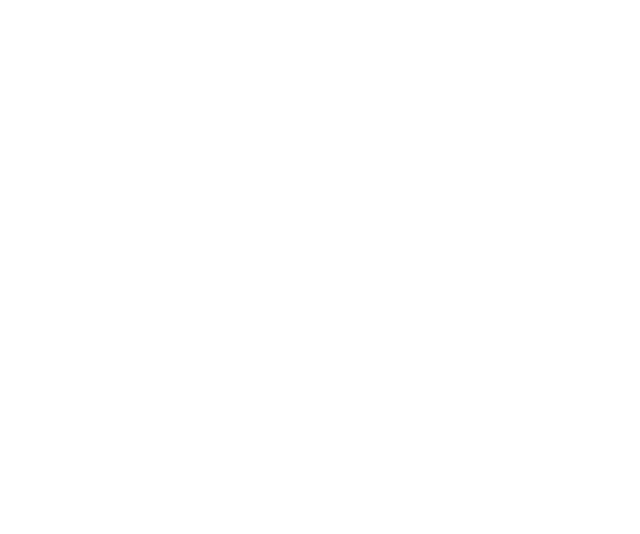
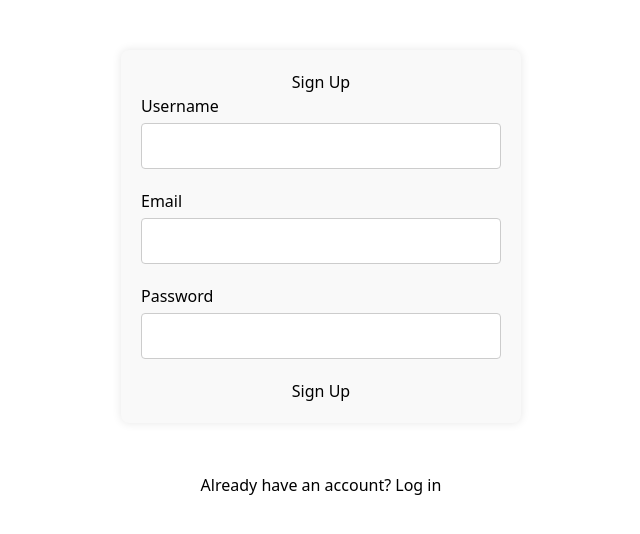
Before and after one commit to festus-sulumeti/Spacer, a React (Vite) app: page /signup in a window 1280 px wide. Before the commit this address had no page. Shown: the top 534 px of the page, without its empty margins (319-959 px from the left). Built offline with nearby package versions, Linux system fonts and the light colour scheme.

Commit message:
the project files

```diff
--- a/src/App.jsx
+++ b/src/App.jsx
@@ -3,6 +3,7 @@ import React from "react";
 import { BrowserRouter as Router, Routes, Route } from "react-router-dom";
 import Home from "./components/Home";
 import Login from "./components/Login";
+import AccountCreation from "./components/Accountcreation";
 
 function App() {
   return (
@@ -10,6 +11,7 @@ function App() {
       <Routes>
         <Route path="/" element={<Home />} />
         <Route path="/Login" element={<Login />} />
+        <Route path="/signup" element={<AccountCreation />} />
       </Routes>
     </Router>
   );
--- /dev/null
+++ b/src/components/Accountcreation.jsx
@@ -0,0 +1,58 @@
+import React, { useState } from "react";
+import '../styling/Accountcreation.css';
+
+const AccountCreation = () => {
+  const [username, setUsername] = useState("");
+  const [email, setEmail] = useState("");
+  const [password, setPassword] = useState("");
+
+  const handleSubmit = (e) => {
+    e.preventDefault();
+    // Handle form submission here, e.g., send data to backend or validate input
+    console.log("Submitted:", { username, email, password });
+  };
+
+  return (
+    <>
+      <div className="container">
+        <h2>Sign Up</h2>
+        <form onSubmit={handleSubmit}>
+          <div className="form-group">
+            <label htmlFor="username">Username</label>
+            <input
+              type="text"
+              id="username"
+              value={username}
+              onChange={(e) => setUsername(e.target.value)}
+              required
+            />
+          </div>
+          <div className="form-group">
+            <label htmlFor="email">Email</label>
+            <input
+              type="email"
+              id="email"
+              value={email}
+              onChange={(e) => setEmail(e.target.value)}
+              required
+            />
+          </div>
+          <div className="form-group">
+            <label htmlFor="password">Password</label>
+            <input
+              type="password"
+              id="password"
+              value={password}
+              onChange={(e) => setPassword(e.target.value)}
+              required
+            />
+          </div>
+          <button type="submit">Sign Up</button>
+        </form>
+      </div>
+      <p>Already have an account? <a href="/login">Log in</a></p>
+    </>
+  );
+};
+
+export default AccountCreation;
--- a/src/components/Home.jsx
+++ b/src/components/Home.jsx
@@ -11,8 +11,6 @@ const Home = () => {
         <p className="description">Discover and book unique spaces for any activity</p>
         <br />
         <Link to="/login" className="link login-link">Login</Link>
-        <br />
-        <br />
         <Link to="/signup" className="link signup-link">Create account</Link>
       </div>
     </div>
--- a/src/components/Login.jsx
+++ b/src/components/Login.jsx
@@ -9,10 +9,8 @@ const Login = () => {
         <h1 className="heading"> Welcome to Our Platform! </h1>
         <br />
         <p className="description">Unlock exclusive features by signing in.</p>
-        <br />
+
         <Link to="/login" className="link login-link">User Login</Link>
-        <br />
-        <br />
         <a href="#" className="link signup-link">Admin Login</a>
       </div>
     </div>
--- /dev/null
+++ b/src/styling/Accountcreation.css
@@ -0,0 +1,59 @@
+.container {
+    max-width: 400px;
+    margin: 50px auto;
+    padding: 20px;
+    background-color: #f9f9f9;
+    border-radius: 8px;
+    box-shadow: 0 0 10px rgba(0, 0, 0, 0.1);
+  }
+
+  h2 {
+    text-align: center;
+    margin-bottom: 20px;
+  }
+
+  .form-group {
+    margin-bottom: 20px;
+  }
+
+  label {
+    display: block;
+    margin-bottom: 5px;
+  }
+
+  input[type="text"],
+  input[type="email"],
+  input[type="password"] {
+    width: 100%;
+    padding: 10px;
+    border: 1px solid #ccc;
+    border-radius: 4px;
+  }
+
+  button {
+    width: 100%;
+    padding: 10px;
+    background-color: #007bff;
+    color: #fff;
+    border: none;
+    border-radius: 4px;
+    cursor: pointer;
+  }
+
+  button:hover {
+    background-color: #0056b3;
+  }
+
+  p {
+    text-align: center;
+    margin-top: 15px;
+  }
+
+  a {
+    color: #007bff;
+    text-decoration: none;
+  }
+
+  a:hover {
+    text-decoration: underline;
+  }
--- a/src/styling/Home.css
+++ b/src/styling/Home.css
@@ -20,12 +20,23 @@ body {
   text-align: center;
   padding: 40px;
 }
-.container {
+/* .container {
   height: 100%;
   display: flex;
   flex-direction: column;
   justify-content: center;
+} */
+
+.container {
+  max-width: 400px;
+  height: 100%;
+  margin: 50px auto;
+  padding: 20px;
+  background-color: #fff;
+  border-radius: 5px;
+  box-shadow: 0 0 10px rgba(0, 0, 0, 0.1);
 }
+
 
 .heading {
   font-size: 1.5rem;
```
